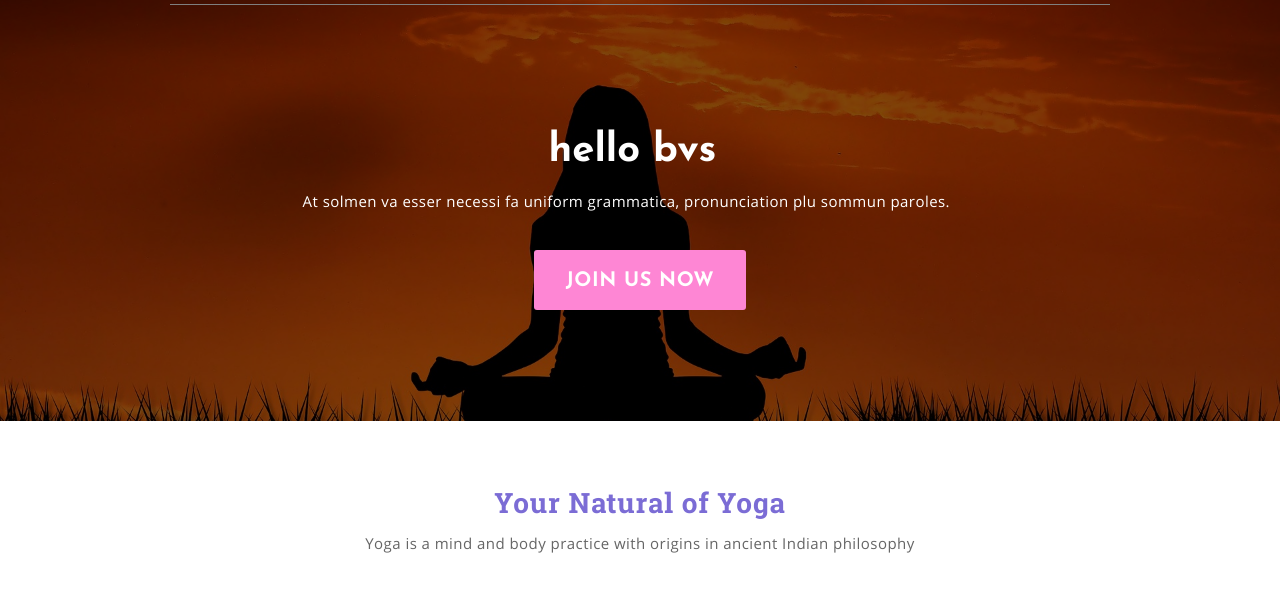
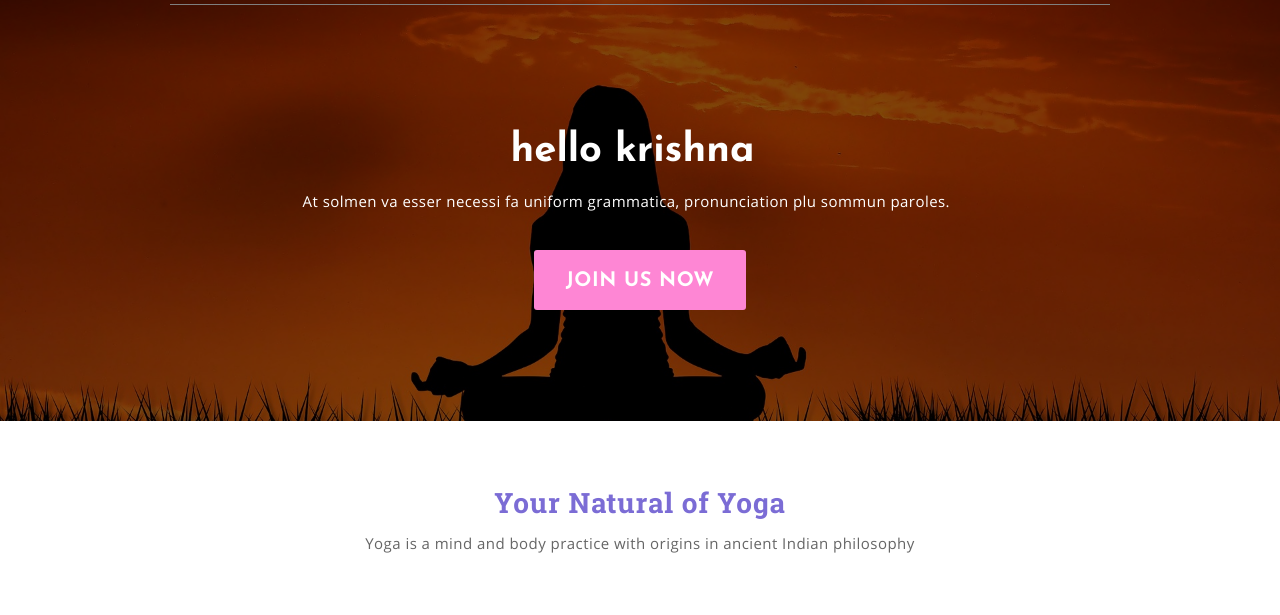
Before and after one commit to gana000/ganeshbvs, a plain HTML site: page index.html in a window 1280 px wide. Shown: the part 123-738 px from the top of the page. Drawn offline with nearby package versions, Linux system fonts and the light colour scheme.

Commit message:
first commit

```diff
--- a/index.html
+++ b/index.html
@@ -44,7 +44,7 @@
         <div class="inside-container banner-content">
           <div class="row">
             <div class="col-12 content-col">
-              <h1 class="site-title">hello bvs</h1>
+              <h1 class="site-title">hello krishna</h1>
               <p class="site-title-desc">At solmen va esser necessi fa uniform grammatica, pronunciation plu sommun paroles.</p>
               <a class="banner-btn" href="#">Join us now</a>
             </div>
```
